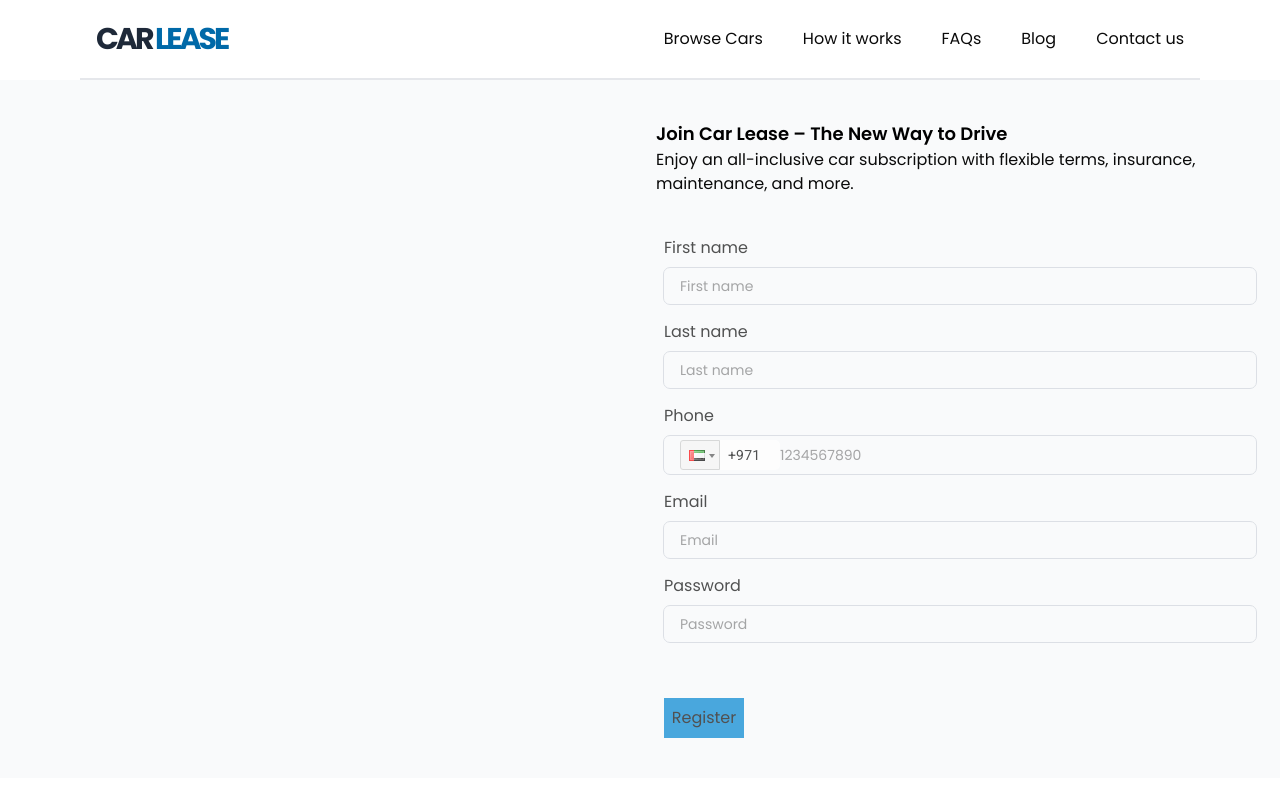
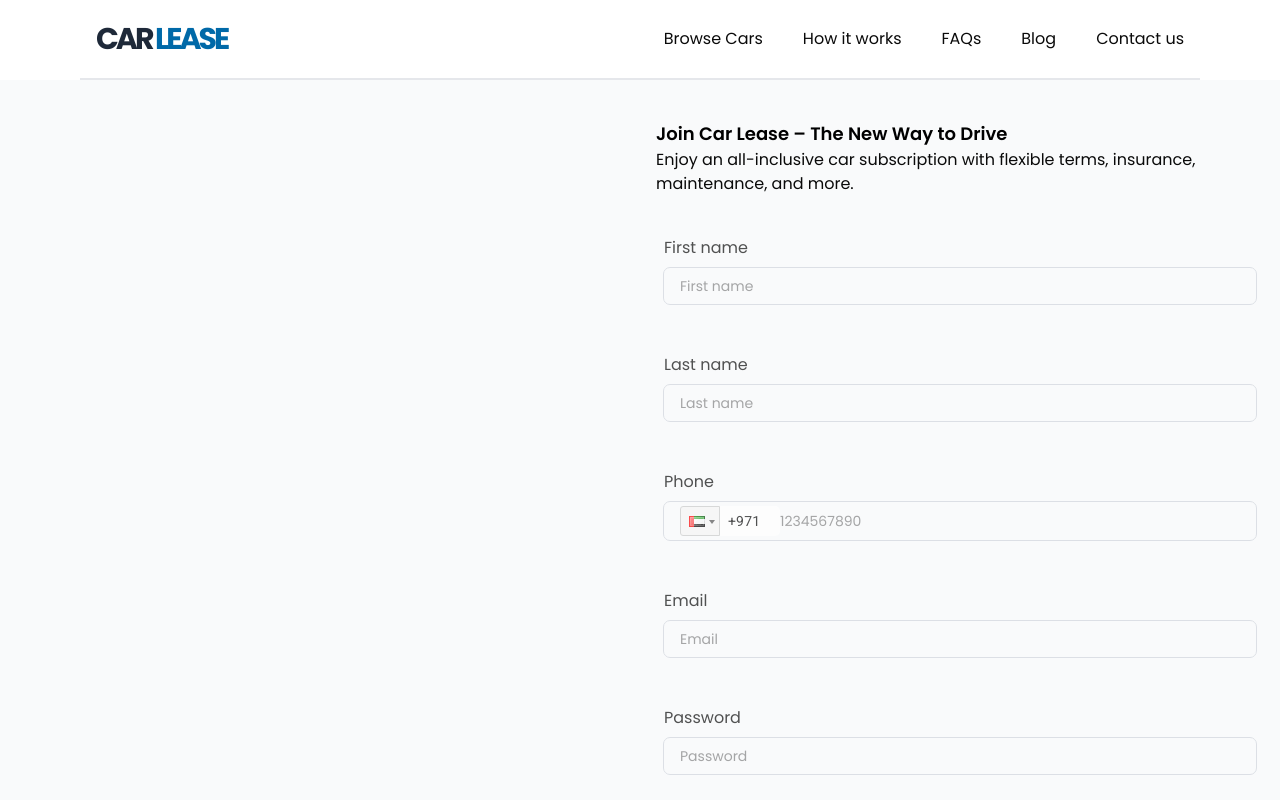
Before and after one commit to mohammedansarusman/leaseCars, a Next.js app: page /sign-up in a window 1280 px wide. Shown: the top 800 px of the page. Built offline with nearby package versions, Linux system fonts and the light colour scheme.

Commit message:
onBlur - firstName, secondName, email logic completed

```diff
--- a/src/components/signInOut/InputField.jsx
+++ b/src/components/signInOut/InputField.jsx
@@ -1,24 +1,64 @@
 import { useDispatch, useSelector } from "react-redux";
 import { setFields } from "@/store/carsSlice";
+import { useState } from "react";
 
-export const InputField = ({ label, type, placeholder, value, name }) => {
+export const InputField = ({ label, type, placeholder, value, name, id}) => {
   const dispatch = useDispatch();
   const records = useSelector((store) => store.car.fields);
-  const handleChange = (e) =>
-    dispatch(setFields({ ...records, [name]: e.target.value }));
+  const [message, setMessage] = useState({
+    firstName: "",
+    lastName: "",
+    email: "",
+    password: "",
+    mobileNo: "",
+  });
+  const handleChange = (e) => dispatch(setFields({ ...records, [name]: e.target.value }));
+
+  const handleBlur = (event)=>{
+    const {name, value} = event.target;
+    // first name validation
+    if(name==="firstName" && value.trim().length<=3){
+      setMessage((prev)=>({...prev,firstName:"minimum 3 characters required"}));
+    }else if(value.length>=25){
+      setMessage((prev)=>({...prev,firstName:"max length of first name shud be less than 25"}));
+    }else{
+      setMessage(prev=>({...prev,firstName:""}))
+    }
+    // last name validation
+    if(name==="lastName" && value.trim().length<=3){
+      setMessage((prev)=>({...prev,lastName:"minimum 3 characters required"}));
+    }else if(value.length>=25){
+      setMessage((prev)=>({...prev,lastName:"max length of first name shud be less than 25"}));
+    }else{
+      setMessage(prev=>({...prev,lastName:""}))
+    }
+
+    // email validation
+    const emailRegex = /^[^\s@]+@[^\s@]+\.[^\s@]{2,}$/;
+    if(name==='email'){
+      const test = emailRegex.test(value.trim())
+      console.log("test=>",test)
+    }
+
+  }
 
   return (
     <div className="grid grid-cols-1 text-base font-light gap-2">
-      <label>{label}</label>
+      <label htmlFor={id}>{label}</label>
       <input
         type={type}
         value={value}
         name={name}
+        id = {id}
         onChange={handleChange}
+        onBlur={handleBlur}
         className="outline-1 outline-gray-300 pl-4 text-sm py-2 rounded-sm
               focus:outline-1 focus:outline-sky-800"
         placeholder={placeholder}
       />
+      <div className="w-full h-[25px] text-red-500 font-sm">
+        <p>{message[name]}</p>
+      </div>
     </div>
   );
 };
--- a/src/components/signInOut/PhoneField.jsx
+++ b/src/components/signInOut/PhoneField.jsx
@@ -5,7 +5,7 @@ import "react-phone-input-2/lib/style.css";
 import { useDispatch, useSelector } from "react-redux";
 import { setFields } from "@/store/carsSlice";
 
-export const PhoneField = ({ label, type, placeholder, name }) => {
+export const PhoneField = ({ label, type, placeholder, name, id, warning }) => {
   const dispatch = useDispatch();
   const records = useSelector((store) => store.car.fields);
   const [phone, setPhone] = useState("");
@@ -16,7 +16,7 @@ export const PhoneField = ({ label, type, placeholder, name }) => {
 
   return (
     <div className="grid grid-cols-1 text-base font-light gap-2 w-full">
-      <label>{label}</label>
+      <label htmlFor={id}>{label}</label>
       <div className="pl-4 text-sm py-1 rounded-sm outline-1 outline-gray-300 focus-within:outline-sky-800  w-full flex justify-start items-center">
         <div className="w-[100px]">
           <PhoneInput
@@ -29,12 +29,17 @@ export const PhoneField = ({ label, type, placeholder, name }) => {
         <div className="flex-1">
           <input
             type={type}
+            id={id}
             placeholder={placeholder}
             className="outline-none w-full h-[30px]"
             onChange={handleChangeMobile}
           />
         </div>
+
       </div>
+      <div className="w-full h-[25px] text-red-500 font-sm">
+          <p>{warning}</p>
+        </div>
     </div>
   );
 };
--- a/src/components/signInOut/SignUpPage.jsx
+++ b/src/components/signInOut/SignUpPage.jsx
@@ -1,35 +1,119 @@
-'use client'
+"use client";
 
 import { Heading } from "@/components/signInOut/Heading";
 import { InputField } from "@/components/signInOut/InputField";
 import { PhoneField } from "@/components/signInOut/PhoneField";
 import { useSelector } from "react-redux";
+import { useState } from "react";
+
+export const SignUpPage = () => {
+  // const [warning, setWarning] = useState({
+  //   firstName: "",
+  //   lastName: "",
+  //   email: "",
+  //   password: "",
+  //   mobileNo: "",
+  // });
+
+  const customerDetails = useSelector((store) => store.car?.fields);
+  const { firstName, lastName, email, password, mobileNo } = customerDetails;
+  const handleSubmit = (e) => {
+    e.preventDefault();
+    // validateForm(firstName, lastName, email, password, mobileNo);
+    console.log("form submitted", customerDetails);
+  };
 
 
-export const SignUpPage = () => {
-  const handleSubmit = (e) =>{
-    e.preventDefault();
-    console.log("form submitted", customerDetails)
-  }
-  const customerDetails = useSelector((store)=>store.car?.fields)
-  const {firstName, lastName, email, password, mobileNo} = customerDetails;
+  // const validateForm = (firstName, lastName, email, password, mobileNo) => {
+  //   const errors = {};
+  //   if (firstName?.length <= 3) {
+  //     errors.firstName = "The size of first name should be greater than 3";
+  //   }
+  //   if (lastName?.length <= 3) {
+  //     errors.lastName = "The size of last name should be greater than 3";
+  //   }
+  //   if (email?.length <= 3) {
+  //     errors.email = "The size of email should be greater than 3";
+  //   }
+  //   if (password?.length <= 3) {
+  //     errors.password = "The size of password should be greater than 3";
+  //   }
+  //   if (mobileNo?.length <= 3) {
+  //     errors.mobileNo = "The size of mobile no should be greater than 3";
+  //   }
+  //   console.log("errors=", errors);
+  //   setWarning(errors);
+  // };
+
   return (
     <div>
       {/* Heading */}
       <Heading />
       {/* form contents */}
-      <form className="py-10 px-6 grid grid-cols-1 gap-4 opacity-70" onSubmit={handleSubmit}>
+      <form
+        className="py-10 px-6 grid grid-cols-1 gap-4 opacity-70"
+        onSubmit={handleSubmit}
+        noValidate
+        autoComplete="off"
+      >
         {/* first name */}
-        <InputField label="First name" type="text" placeholder="First name" value = {firstName} name = "firstName" />
+        <InputField
+          label="First name"
+          type="text"
+          placeholder="First name"
+          value={firstName}
+          name="firstName"
+          id="firstName"
+          // warning={warning.firstName}
+        />
         {/* last name */}
-        <InputField label="Last name" type="text" placeholder="Last name" value = {lastName} name = "lastName"/>
+        <InputField
+          label="Last name"
+          type="text"
+          placeholder="Last name"
+          value={lastName}
+          name="lastName"
+          id="lastName"
+          // warning={warning.lastName}
+
+        />
         {/* phone  */}
-        <PhoneField label = "Phone" type = "text" placeholder = "1234567890" value = {mobileNo} name = "mobileNo"/>
+        <PhoneField
+          label="Phone"
+          type="text"
+          placeholder="1234567890"
+          value={mobileNo}
+          name="mobileNo"
+          id="mobileNo"
+          // warning={warning.mobileNo}
+
+        />
         {/* email */}
-        <InputField label="Email" type="email" placeholder="Email" value = {email} name = "email"/>
+        <InputField
+          label="Email"
+          type="email"
+          placeholder="Email"
+          value={email}
+          name="email"
+          id="email"
+          // warning={warning.email}
+
+        />
         {/* password */}
-        <InputField label="Password" type="password" placeholder="Password" password = {password} name = "password" />
-        <button className="w-20 h-10 bg-sky-600 hover:text-white transition-colors duration-300 mt-10" type="submit">
+        <InputField
+          label="Password"
+          type="password"
+          placeholder="Password"
+          password={password}
+          name="password"
+          id="password"
+          // warning={warning.password}
+
+        />
+        <button
+          className="w-20 h-10 bg-sky-600 hover:text-white transition-colors duration-300 mt-10"
+          type="submit"
+        >
           Register
         </button>
       </form>
--- a/src/store/carsSlice.js
+++ b/src/store/carsSlice.js
@@ -37,7 +37,6 @@ const carsSlice = createSlice({
     },
     setFields:(state,action)=>{
       state.fields = action.payload;
-
     }
   },
 });
```
